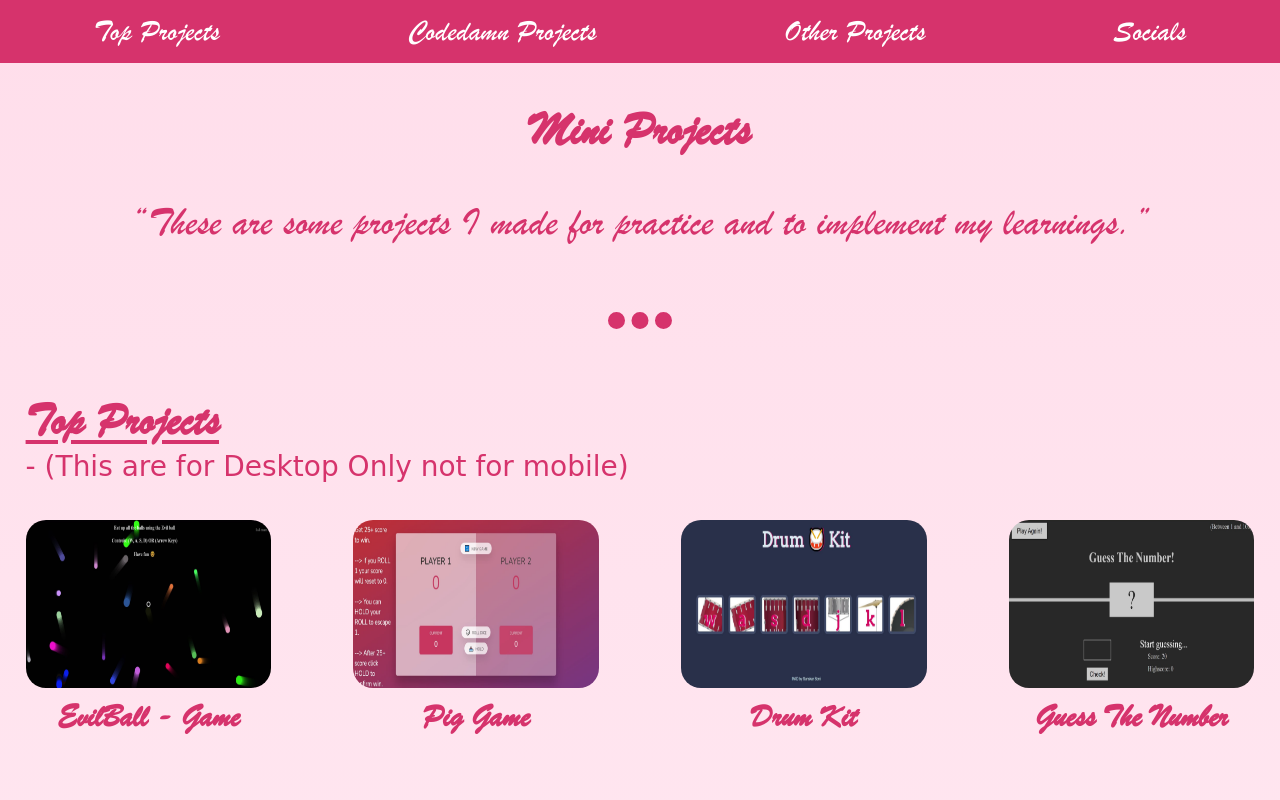
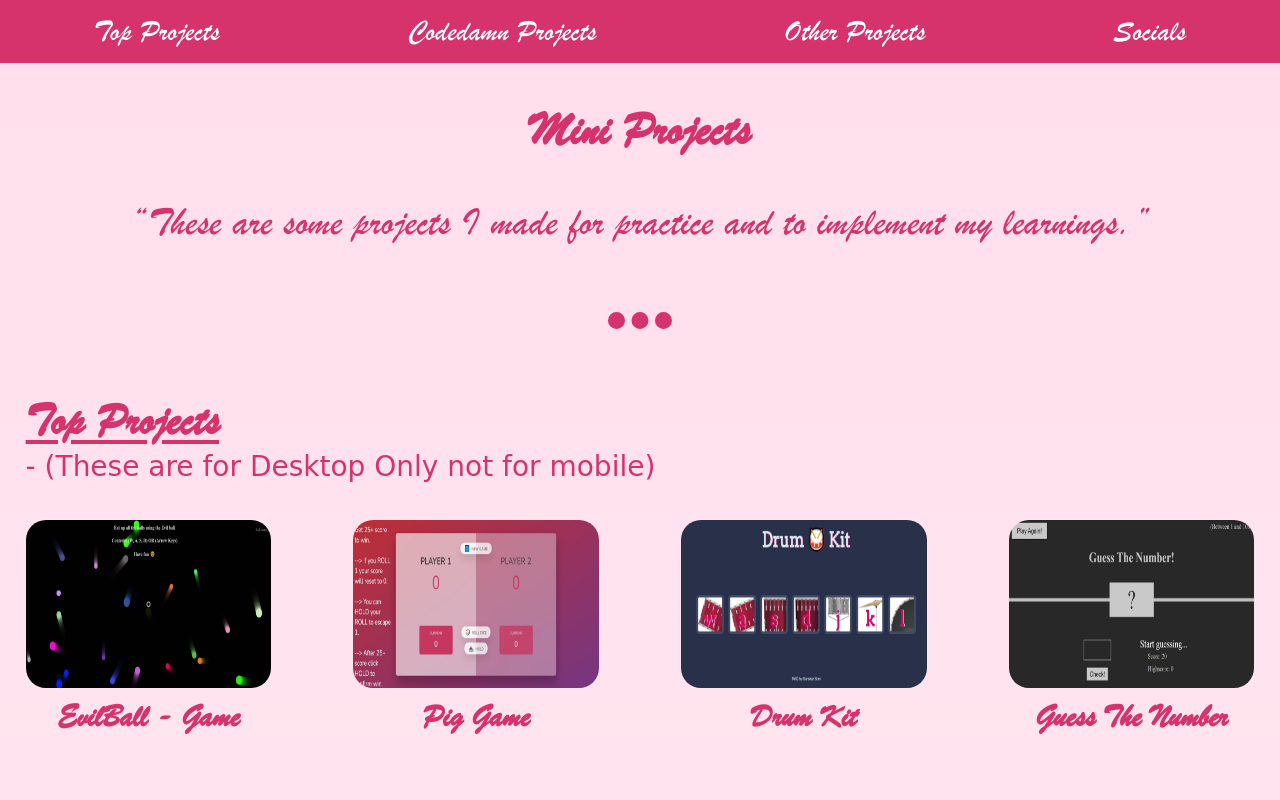
Before and after one commit to sanskar-soni-9/mini-projects, a plain HTML site: page index.html in a window 1280 px wide. Shown: the top 800 px of the page. Drawn offline with Linux system fonts and the light colour scheme.

Commit message:
Updated This spelling

```diff
--- a/index.html
+++ b/index.html
@@ -36,7 +36,9 @@
     <main>
       <div class="projects top-projects">
         <h2 class="project-heading top-projects-heading">Top Projects</h2>
-        <p class="project-info">- (This are for Desktop Only not for mobile)</p>
+        <p class="project-info">
+          - (These are for Desktop Only not for mobile)
+        </p>
         <div class="project-container top-projects-container">
           <div class="project evil-ball">
             <img
--- a/style.css
+++ b/style.css
@@ -57,7 +57,7 @@ header {
 }
 .project-heading {
   font-size: 4.6em;
-  margin-bottom: 2%;
+  margin-bottom: 3%;
   text-decoration: underline;
   text-underline-offset: 6px;
 }
```
